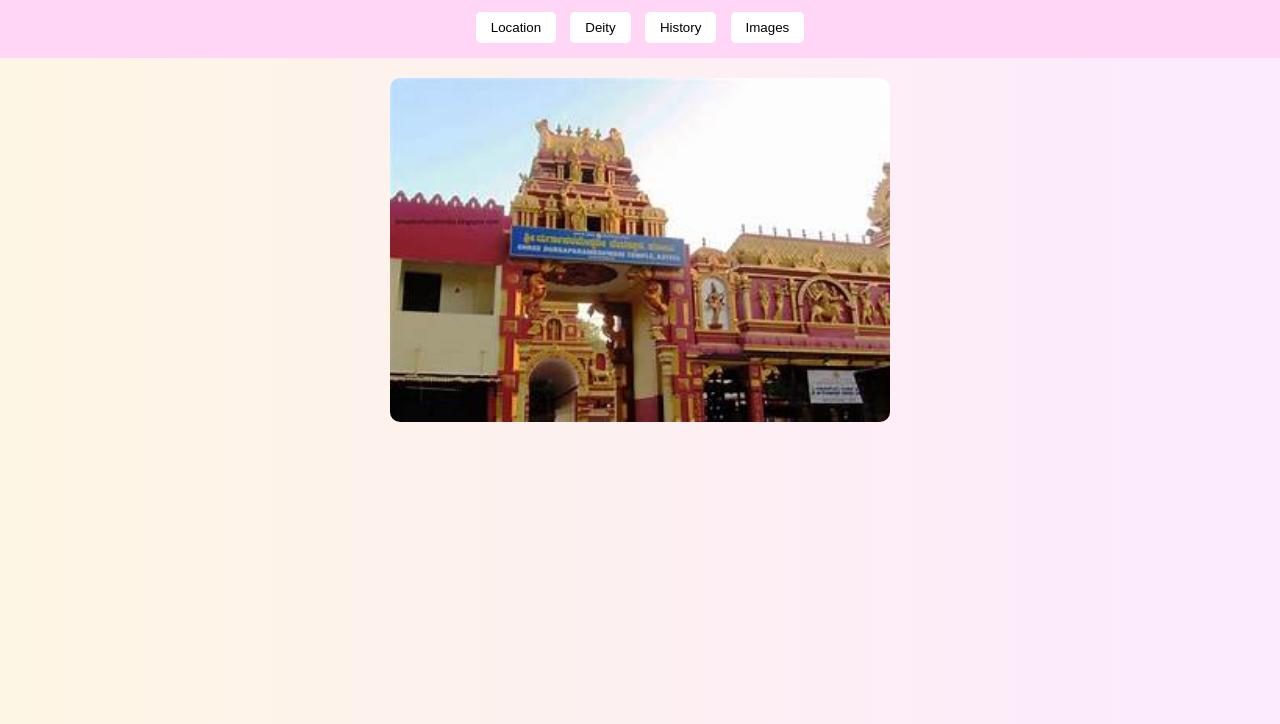
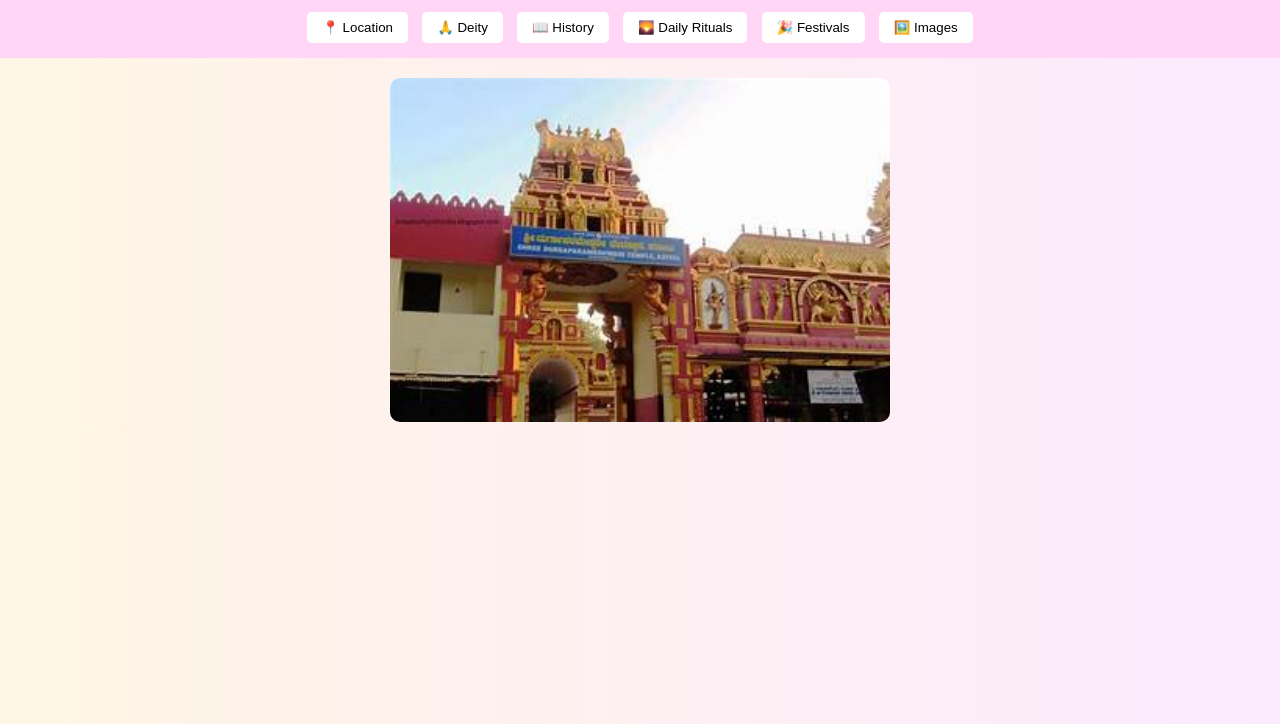
Before and after one commit to deepika-Gouda/Hidden-Gems-Temple-Website-, a plain HTML site: page kateel.html in a window 1280 px wide. Shown: the part 76-800 px from the top of the page. Drawn offline with Linux system fonts and the light colour scheme.

Commit message:
Update kateel.html

```diff
--- a/kateel.html
+++ b/kateel.html
@@ -66,10 +66,12 @@
 <h1>Kateel Durga Parameshwari Temple</h1>
 
 <nav>
-  <button onclick="showSection('location')">Location</button>
-  <button onclick="showSection('deity')">Deity</button>
-  <button onclick="showSection('history')">History</button>
-  <button onclick="showSection('images')">Images</button>
+  <button onclick="showSection('location')"> 📍 Location</button>
+    <button onclick="showSection('deity')"> 🙏 Deity</button>
+    <button onclick="showSection('history')"> 📖 History</button>
+    <button onclick="showSection('rituals')"> 🌄 Daily Rituals</button>
+    <button onclick="showSection('festivals')">🎉 Festivals</button>
+    <button onclick="showSection('images')">🖼️ Images</button>
 </nav>
 
 <img src="kateel.jpg" id="mainImage">
```
